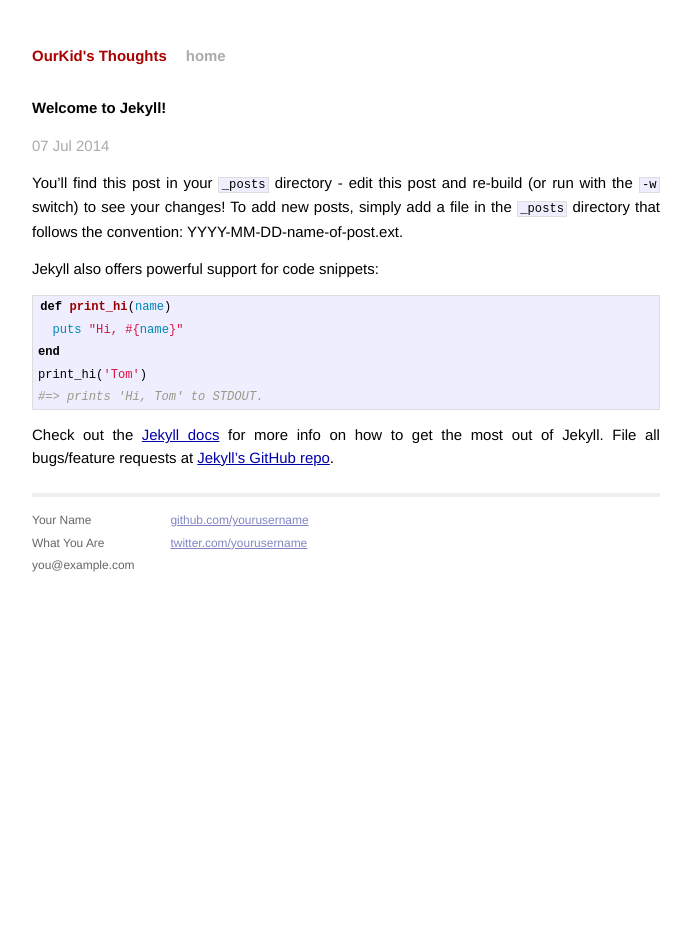
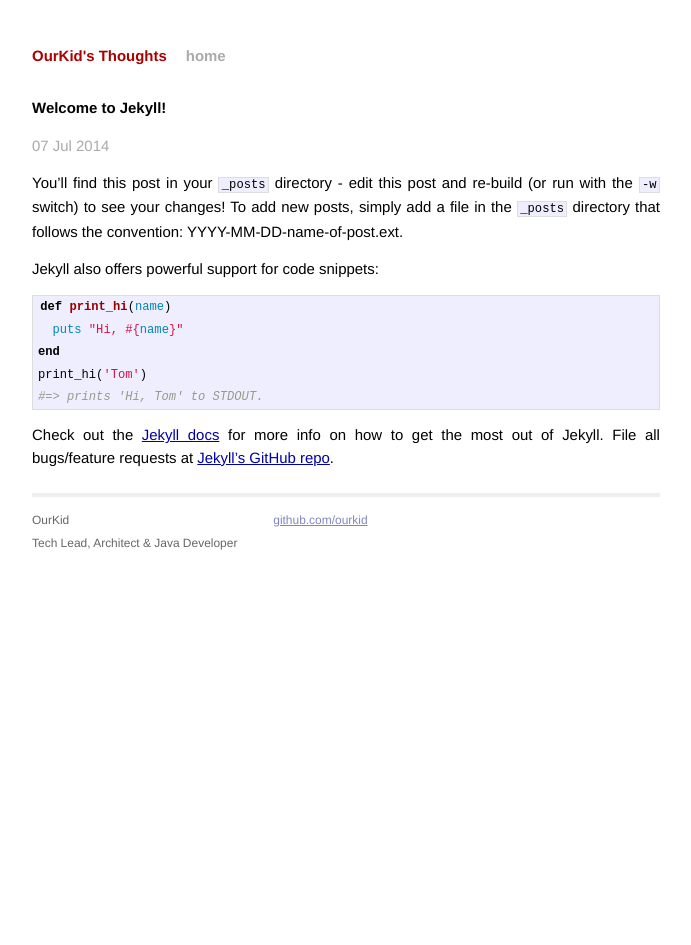
Before and after one commit to ourkid/ourkid.github.io, a Jekyll site: the page built from _posts/2014-07-07-welcome-to-jekyll.markdown, in a window 1280 px wide. Shown: the whole page, without its empty margins (294-985 px from the left). Built offline with Jekyll 4.4.1, drawn with Linux system fonts in a browser that asks for light colours; Markdown is read by kramdown in place of the engine named in the settings.

Commit message:
change default

```diff
--- a/_layouts/default.html
+++ b/_layouts/default.html
@@ -26,15 +26,14 @@
           <div class="footer">
             <div class="contact">
               <p>
-                Your Name<br />
-                What You Are<br />
-                you@example.com
+                OurKid<br />
+                Tech Lead, Architect & Java Developer<br />
               </p>
             </div>
             <div class="contact">
               <p>
-                <a href="https://github.com/yourusername">github.com/yourusername</a><br />
-                <a href="https://twitter.com/yourusername">twitter.com/yourusername</a><br />
+                <a href="https://github.com/ourkid">github.com/ourkid</a><br />
+                <br />
               </p>
             </div>
           </div>
```
